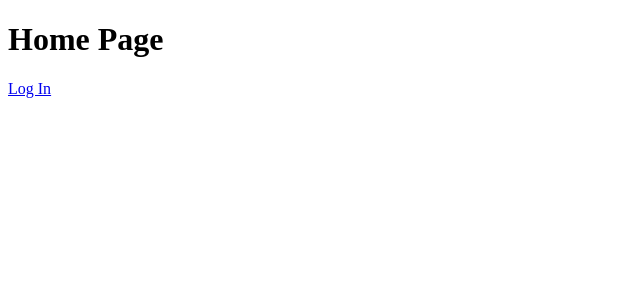
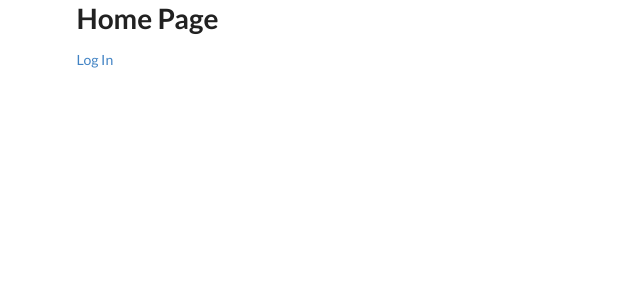
Before and after one commit to nixsterchan/eBook-Library-App, a React (Create React App) app: page / in a window 1280 px wide. Shown: the top 300 px of the page, without its empty margins (0-640 px from the left). Built offline with nearby package versions, Linux system fonts and the light colour scheme.

Commit message:
Setup using Semantic Ui React and Css

```diff
--- a/package.json
+++ b/package.json
@@ -15,7 +15,9 @@
     "react-dom": "^16.5.0",
     "react-router": "^4.3.1",
     "react-router-dom": "^4.3.1",
-    "react-scripts": "1.1.5"
+    "react-scripts": "1.1.5",
+    "semantic-ui-css": "^2.3.3",
+    "semantic-ui-react": "^0.82.5"
   },
   "scripts": {
     "start": "react-scripts start",
--- a/src/App.js
+++ b/src/App.js
@@ -6,8 +6,9 @@
 // App will serve as a Route Dispatcher
 // ie, basically it renders things dependent on the route
 
+// className ui container wraps and creates a margin for the components
 const App = () =>
-  <div>
+  <div className='ui container'>
     <Route path="/" exact component={HomePage} />
     <Route path="/login" exact component={LoginPage} />
   </div>
--- a/src/index.js
+++ b/src/index.js
@@ -3,6 +3,7 @@
 import App from './App';
 import registerServiceWorker from './registerServiceWorker';
 import { BrowserRouter } from 'react-router-dom';
+import 'semantic-ui-css/semantic.min.css'; // must include this to use semantic
 
 ReactDOM.render(
     <BrowserRouter>
```
Also changed, not shown: 1 other file (tests, documents, lock files or other folders).
